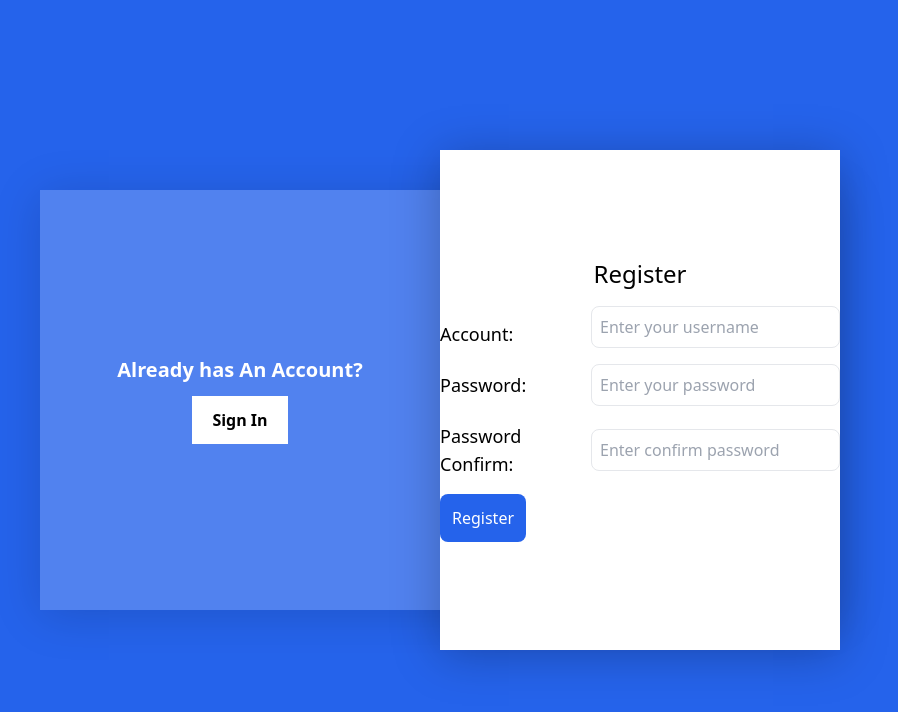
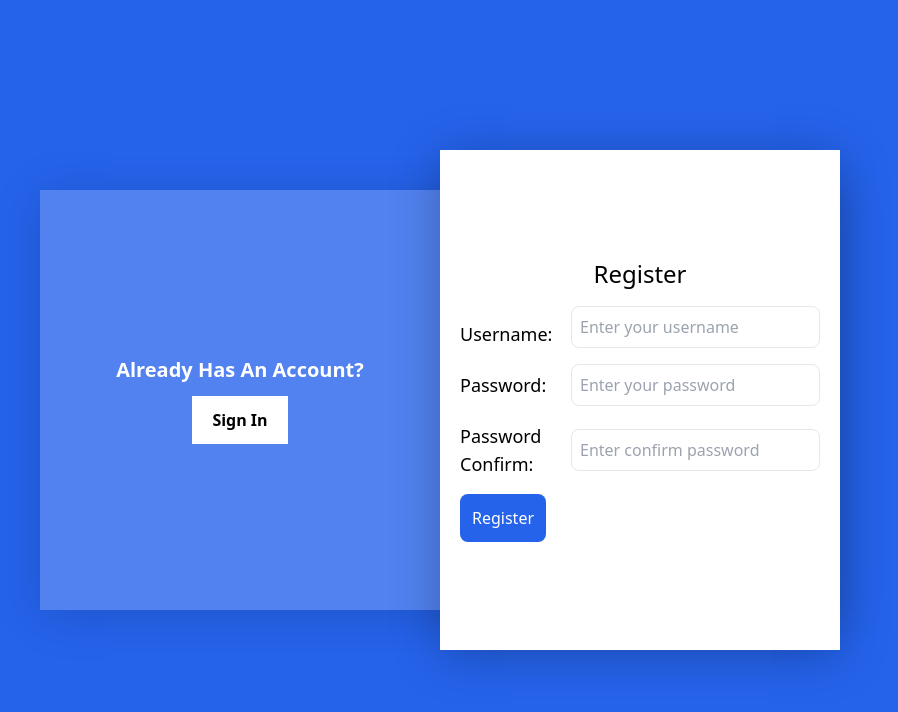
Before and after one commit to haotranhuynhhuy/media-fake, a React (Vite) app in the folder client/: page / in a window 1280 px wide. Shown: the top 712 px of the page, without its empty margins (200-1098 px from the left). Built offline with nearby package versions, Linux system fonts and the light colour scheme.

Commit message:
add animation

```diff
--- a/client/src/components/LoginForm.tsx
+++ b/client/src/components/LoginForm.tsx
@@ -3,10 +3,10 @@ import { Link } from "react-router-dom";
 
 const LoginForm = () => {
   return (
-    <form className="flex flex-col gap-4 justify-center items-center">
+    <form className="flex flex-col gap-4 justify-center items-center px-10">
       <p className="text-2xl">Sign In</p>
-      <div className="flex items-center gap-5">
-        <p className=" font-medium text-lg">Username:</p>
+      <div className="flex items-center justify-between w-full">
+        <p className="font-medium text-lg">Username:</p>
         <input
           className="border rounded-lg p-2 focus:outline-none focus:ring"
           name="username"
@@ -14,8 +14,8 @@ const LoginForm = () => {
           required
         />
       </div>
-      <div className="flex items-center gap-5">
-        <p className=" font-medium text-lg">Password:</p>
+      <div className="flex items-center justify-between  w-full">
+        <p className="font-medium text-lg">Password:</p>
         <input
           className="border rounded-lg p-2 focus:outline-none focus:ring"
           name="password"
--- a/client/src/components/RegisterForm.tsx
+++ b/client/src/components/RegisterForm.tsx
@@ -3,10 +3,10 @@ import classNames from "classnames";
 
 const RegisterForm = () => {
   return (
-    <form className="flex flex-col gap-4 justify-center items-center">
+    <form className="flex flex-col gap-4 justify-center items-center px-5">
       <p className="text-2xl">Register</p>
       <div className="flex items-center justify-between w-full">
-        <p className="font-medium text-lg self-end">Account:</p>
+        <p className="font-medium text-lg self-end">Username:</p>
         <input
           className="border rounded-lg p-2 focus:outline-none focus:ring"
           name="username"
@@ -24,7 +24,7 @@ const RegisterForm = () => {
           placeholder="Enter your password"
         />
       </div>
-      <div className="flex items-center gap-2 w-full">
+      <div className="flex items-center  justify-between  w-full">
         <p className=" font-medium text-lg ">Password Confirm:</p>
         <input
           className="border rounded-lg p-2 focus:outline-none focus:ring"
--- a/client/src/index.scss
+++ b/client/src/index.scss
@@ -26,8 +26,35 @@
     align-items: center;
     box-shadow: 0 5px 45px rgba(0, 0, 0, 0.25);
     transition: ease-in-out .5s;
+    overflow: hidden;
+}
 
-    &.active {
-        left: 50%;
-    }
+.form-box.active {
+    left: 50%;
 }
+
+.form-box .form {
+    position: absolute;
+    transition: .5s;
+    width: 100%;
+}
+
+.form-box .signInForm {
+    left: 0;
+    transition-delay: .25s;
+}
+
+.form-box.active .signInForm {
+    left: -100%;
+    transition-delay: 0;
+}
+
+.form-box .signUpForm {
+    left: 100%;
+    transition-delay: 0;
+}
+
+.form-box.active .signUpForm {
+    left: 0;
+    transition-delay: .25s;
+}
--- a/client/src/pages/LoginPage.tsx
+++ b/client/src/pages/LoginPage.tsx
@@ -15,14 +15,13 @@ const LoginPage = () => {
       ["bg-yellow-600"]: active,
     }
   );
-
   return (
     <div className={backgroundColor}>
       <div className=" relative w-[800px] h-[500px] m-5">
         <div className="orangeBG absolute top-[40px] flex justify-center items-center w-full h-[420px]">
           <div className="box flex justify-center items-center flex-col">
             <p className="text-xl font-bold mb-3 text-white">
-              Already has An Account?
+              Already Has An Account?
             </p>
             <button
               className=" px-5 py-3 bg-white border-none font-bold text-base cursor-pointer"
@@ -33,7 +32,7 @@ const LoginPage = () => {
           </div>
           <div className="box flex justify-center items-center flex-col">
             <p className="text-xl font-bold mb-3 text-white">
-              Already has An Account?
+              Create An Account?
             </p>
             <button
               className=" px-5 py-2 bg-white border-none font-bold text-base cursor-pointer"
@@ -44,7 +43,12 @@ const LoginPage = () => {
           </div>
         </div>
         <div className={formBox}>
-          {active ? <LoginForm /> : <RegisterForm />}
+          <div className={"form signInForm"}>
+            <LoginForm />
+          </div>
+          <div className={"form signUpForm"}>
+            <RegisterForm />
+          </div>
         </div>
       </div>
     </div>
```
